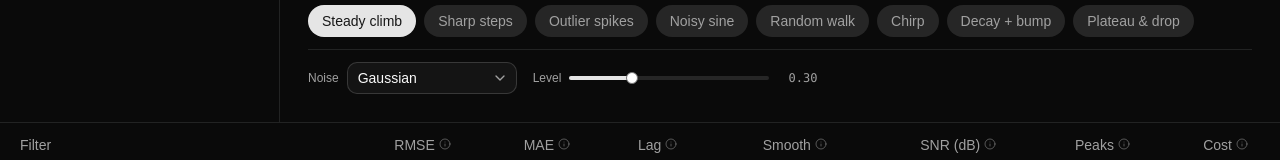
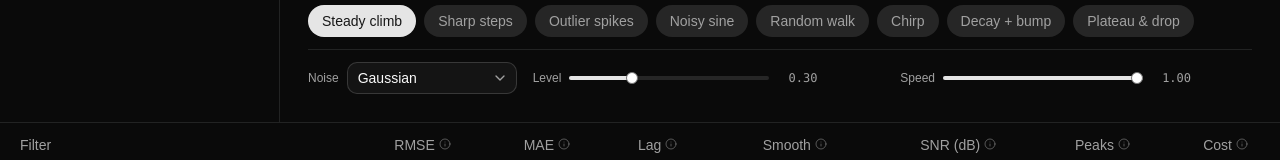
Before and after one commit to kevinjterry/smooth-plot, a React (Vite) app: page / in a window 1280 px wide. Shown: the part 592-752 px from the top of the page. Built offline with nearby package versions, Linux system fonts and the light colour scheme.

Commit message:
Add noise 'speed' slider to help adjust noise freq

```diff
--- a/src/App.jsx
+++ b/src/App.jsx
@@ -23,6 +23,7 @@ export default function App() {
   const [activeSignal, setActiveSignal] = useState('steady-climb')
   const [noiseLevel, setNoiseLevel] = useState(0.3)
   const [noiseType, setNoiseType] = useState('gaussian')
+  const [noiseSpeed, setNoiseSpeed] = useState(1.0)
   const [causalMode, setCausalMode] = useState(true)
   const [filters, setFilters] = useState(() => [makeDefaultFilter()])
   const [expandedIndex, setExpandedIndex] = useState(0)
@@ -30,8 +31,8 @@ export default function App() {
   const baseSignal = useMemo(() => getBaseSignal(activeSignal), [activeSignal])
 
   const rawData = useMemo(
-    () => generateSignal(activeSignal, noiseLevel, noiseType),
-    [activeSignal, noiseLevel, noiseType],
+    () => generateSignal(activeSignal, noiseLevel, noiseType, noiseSpeed),
+    [activeSignal, noiseLevel, noiseType, noiseSpeed],
   )
 
   const filteredSeries = useMemo(
@@ -132,6 +133,8 @@ export default function App() {
             onNoiseChange={setNoiseLevel}
             noiseType={noiseType}
             onNoiseTypeChange={setNoiseType}
+            noiseSpeed={noiseSpeed}
+            onNoiseSpeedChange={setNoiseSpeed}
           />
         </main>
       </div>
--- a/src/components/DatasetBar.jsx
+++ b/src/components/DatasetBar.jsx
@@ -8,6 +8,7 @@ export default function DatasetBar({
   activeSignal, onSignalChange,
   noiseLevel, onNoiseChange,
   noiseType, onNoiseTypeChange,
+  noiseSpeed, onNoiseSpeedChange,
 }) {
   return (
     <div className="px-4 py-4">
@@ -56,6 +57,20 @@ export default function DatasetBar({
             {noiseLevel.toFixed(2)}
           </span>
         </div>
+        <div className="flex items-center gap-2 flex-1">
+          <span className="text-xs font-medium text-muted-foreground">Speed</span>
+          <Slider
+            className="flex-1 max-w-[200px]"
+            min={0}
+            max={100}
+            step={1}
+            value={[noiseSpeed * 100]}
+            onValueChange={([v]) => onNoiseSpeedChange(v / 100)}
+          />
+          <span className="w-10 text-right font-mono text-xs tabular-nums text-muted-foreground">
+            {noiseSpeed.toFixed(2)}
+          </span>
+        </div>
       </div>
     </div>
   )
--- a/src/signals/index.js
+++ b/src/signals/index.js
@@ -2,7 +2,7 @@ import {
   steadyClimb, sharpSteps, outlierSpikes, noisySine,
   randomWalk, chirp, decayBump, plateauDrop,
 } from './curves'
-import { generateNoise, noiseTypes } from './noise'
+import { generateNoise, smoothNoise, noiseTypes } from './noise'
 
 export { noiseTypes }
 
@@ -39,8 +39,10 @@ export function getBaseSignal(signalKey) {
   return baseCache.get(signalKey)
 }
 
-export function generateSignal(signalKey, noiseLevel, noiseType = 'gaussian') {
+export function generateSignal(signalKey, noiseLevel, noiseType = 'gaussian', noiseSpeed = 1.0) {
   const base = baseCache.get(signalKey)
-  const noise = getNoise(signalKey, noiseType)
+  const rawNoise = getNoise(signalKey, noiseType)
+  const sigma = (1 - noiseSpeed) * 15
+  const noise = smoothNoise(rawNoise, sigma)
   return base.map((value, i) => value + noiseLevel * noise[i])
 }
--- a/src/signals/noise.js
+++ b/src/signals/noise.js
@@ -109,3 +109,36 @@ export function generateNoise(length, seed, noiseType = 'gaussian') {
   const rng = mulberry32(seed + (typeOffset[noiseType] ?? 0))
   return generators[noiseType](length, rng)
 }
+
+/**
+ * Smooth a noise array with a 1D Gaussian kernel to control bandwidth.
+ * sigma controls smoothing strength: 0 = no change, 15 = heavy smoothing.
+ * Returns a new array — never mutates the input.
+ */
+export function smoothNoise(noise, sigma) {
+  if (sigma < 0.5) return noise
+
+  const radius = Math.ceil(3 * sigma)
+  const kernelSize = 2 * radius + 1
+  const kernel = new Array(kernelSize)
+  let kernelSum = 0
+  for (let j = 0; j < kernelSize; j++) {
+    const x = j - radius
+    kernel[j] = Math.exp(-(x * x) / (2 * sigma * sigma))
+    kernelSum += kernel[j]
+  }
+  for (let j = 0; j < kernelSize; j++) {
+    kernel[j] /= kernelSum
+  }
+
+  const result = new Array(noise.length)
+  for (let i = 0; i < noise.length; i++) {
+    let sum = 0
+    for (let j = 0; j < kernelSize; j++) {
+      const idx = Math.max(0, Math.min(noise.length - 1, i + j - radius))
+      sum += noise[idx] * kernel[j]
+    }
+    result[i] = sum
+  }
+  return result
+}
```
